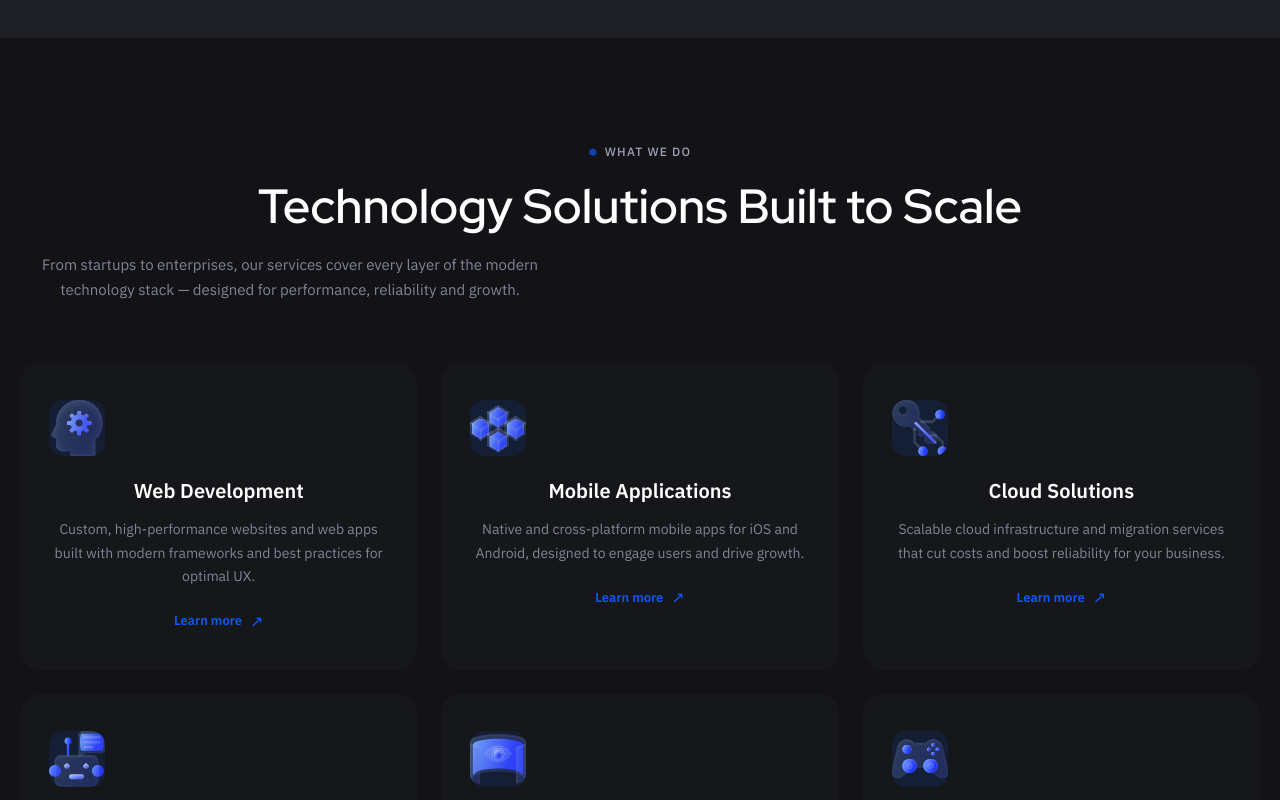
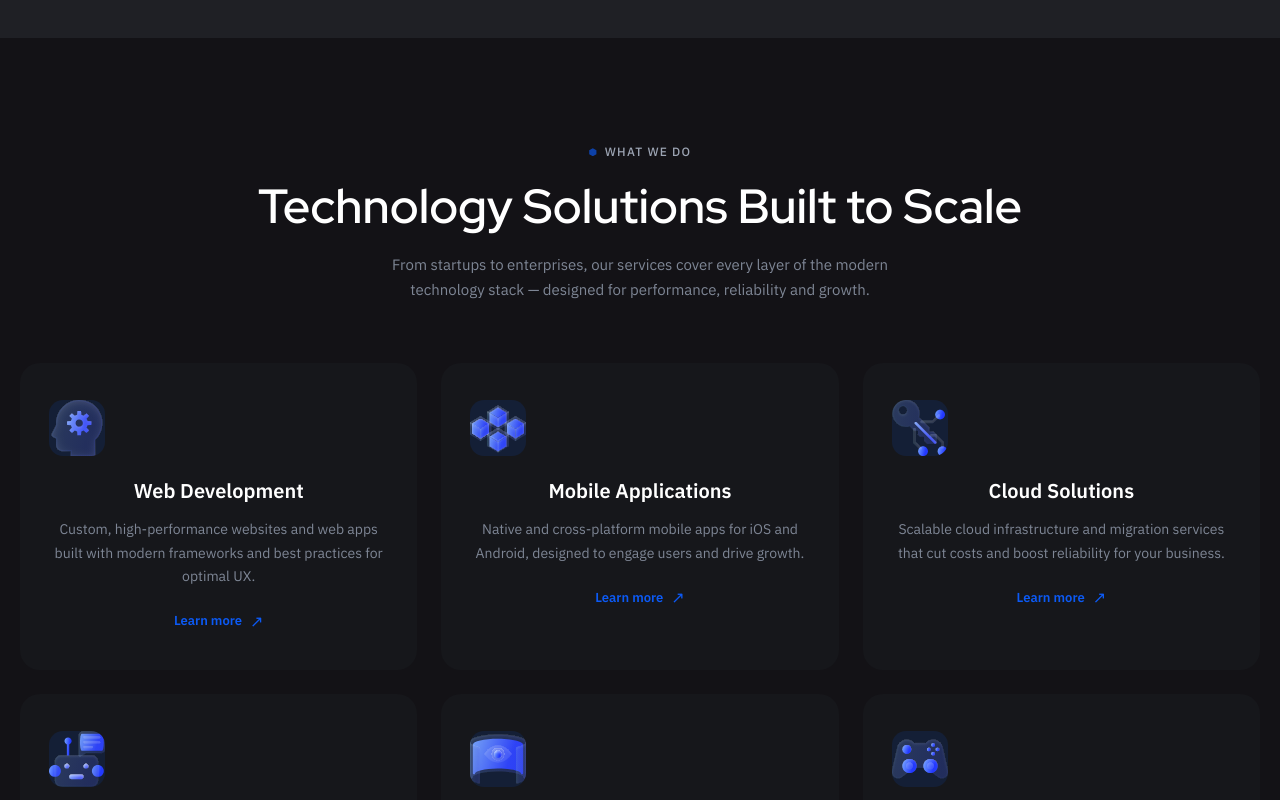
Before and after one commit to AppGitUsers/TechLand, a React (Vite) app: page / in a window 1280 px wide. Shown: the part 1180-1980 px from the top of the page. Built offline with nearby package versions, Linux system fonts and the light colour scheme.

Commit message:
Added UpComing Tech

```diff
--- a/src/App.jsx
+++ b/src/App.jsx
@@ -14,6 +14,7 @@ import TestimonialsSection from './components/TestimonialsSection'
 import FAQSection from './components/FAQSection'
 import FooterSection from './components/FooterSection'
 import ScrollTopButton from './components/ScrollTopButton'
+import UpComingTech from './components/UpComingTech'
 function useReveal() {
   useEffect(() => {
     const els = document.querySelectorAll(".reveal");
@@ -55,6 +56,7 @@ function App() {
         <ServicesSection />
         <WhySection />
         <BlogSection />
+        <UpComingTech/>
         <TeamSection />
         <TestimonialsSection />
         <FAQSection />
--- a/src/components/FAQSection.jsx
+++ b/src/components/FAQSection.jsx
@@ -9,7 +9,7 @@ const FAQS = [
 ];
 function FAQSection() {
   return (
-    <section className="section" id="faq">
+    <section className="section faq-section" id="faq">
       <div className="container">
         <div className="heading-section reveal" style={{ textAlign: "center" }}>
           <div className="tag-label" style={{ justifyContent: "center" }}><span className="hex-dot" style={{ background: "var(--orange)" }} />FAQ</div>
--- a/src/components/GlobalStyles.jsx
+++ b/src/components/GlobalStyles.jsx
@@ -154,7 +154,45 @@ const GLOBAL_CSS = `
   }
 
   /* Heading section */
-  .heading-section { margin-bottom: 60px; }
+  .heading-section {
+  margin-bottom: 60px;
+}
+
+.services-section .heading-section {
+  text-align: center;
+  max-width: 800px;
+  margin-left: auto;
+  margin-right: auto;
+}
+
+.services-section .tag-label {
+  justify-content: center;
+}
+
+.services-section .sub {
+  margin-left: auto;
+  margin-right: auto;
+}
+
+upcoming-section {
+  background: var(--body-bg);
+}
+.upcoming-section .heading-section {
+  text-align: center;
+  max-width: 800px;
+  margin-left: auto;
+  margin-right: auto;
+}
+
+.upcoming-section .tag-label {
+  justify-content: center;
+}
+
+.upcoming-section .sub {
+  margin-left: auto;
+  margin-right: auto;
+}
+
   .heading-section .sub { color: var(--gray); font-size: 15px; margin-top: 16px; max-width: 540px; line-height: 1.7; }
 
   /* Marquee wrapper */
@@ -337,9 +375,9 @@ const GLOBAL_CSS = `
   .team-social { display: flex; gap: 10px; justify-content: center; flex-wrap: wrap; }
   .team-social-link { width: 36px; height: 36px; border-radius: 50%; border: 1px solid var(--gray3); color: var(--gray); display: flex; align-items: center; justify-content: center; font-size: 14px; transition: var(--transition); }
   .team-social-link:hover { background: var(--primary); border-color: var(--primary); color: var(--white); }
-
+  .team-section { background: var(--body-bg2); }
   /* Testimonials */
-  .testimonials-section { background: var(--body-bg2); }
+  .testimonials-section {}
   .testimonial-slider { display: grid; grid-template-columns: repeat(3, 1fr); gap: 24px; }
   @media (max-width: 991px) { .testimonial-slider { grid-template-columns: repeat(2,1fr); } }
   @media (max-width: 575px) { .testimonial-slider { grid-template-columns: 1fr; } }
@@ -354,7 +392,11 @@ const GLOBAL_CSS = `
   .testimonial-company { font-size: 12px; color: var(--gray); }
 
   /* FAQ */
-  .faq-section {}
+  .faq-section {background: var(--body-bg2);}
+  .faq-section .sub {
+  margin-left: auto;
+  margin-right: auto;
+}
   .faq-wrap { max-width: 860px; margin: 0 auto; }
   .faq-item { border: 1px solid var(--dark2); border-radius: 16px; margin-bottom: 16px; overflow: hidden; transition: border-color 0.3s; }
   .faq-item.open { border-color: rgba(12,90,245,0.4); }
@@ -451,3 +493,6 @@ function GlobalStyles() {
 }
 export default GlobalStyles
 // .container-full { max-width: 1440px; margin: 0 auto; }
+//  .upcoming-section {
+//   background: var(--body-bg2);
+// }
--- a/src/components/Header.jsx
+++ b/src/components/Header.jsx
@@ -1,5 +1,5 @@
 import { useState } from "react";
-const NAV_LINKS = ["Home", "Services", "About", "Portfolio", "Blog", "Contact"];
+const NAV_LINKS = ["Home", "Services","UpComingTech", "About", "Portfolio", "Blog", "Contact"];
 function Header({ scrolled }) {
   const [open, setOpen] = useState(false);
   return (
--- a/src/components/TeamSection.jsx
+++ b/src/components/TeamSection.jsx
@@ -7,7 +7,7 @@ const TEAM = [
 
 function TeamSection() {
   return (
-    <section className="section" id="team">
+    <section className="section team-section" id="team">
       <div className="container">
         <div className="heading-section reveal" style={{ textAlign: "center" }}>
           <div className="tag-label" style={{ justifyContent: "center" }}><span className="hex-dot" style={{ background: "var(--green)" }} />Our People</div>
--- a/src/components/TestimonialsSection.jsx
+++ b/src/components/TestimonialsSection.jsx
@@ -8,7 +8,8 @@ const TESTIMONIALS = [
 ];
 function TestimonialsSection() {
   return (
-    <section className="section testimonials-section" id="testimonials">
+    <section className="section" id="testimonials">
+      {/* testimonials-section */}
       <div className="container">
         <div className="heading-section reveal" style={{ textAlign: "center" }}>
           <div className="tag-label" style={{ justifyContent: "center" }}><span className="hex-dot" style={{ background: "var(--primary)" }} />Social Proof</div>
--- /dev/null
+++ b/src/components/UpComingTech.jsx
@@ -0,0 +1,30 @@
+const SERVICES = [
+  { icon: "/icon/icon-box-1.svg", title: "N8N Automation", desc: "We design and implement powerful automation workflows using n8n to connect your tools, automate repetitive tasks, and streamline operations. Improve efficiency, reduce manual work, and scale your business with reliable workflow automation."},
+  { icon: "/icon/icon-box-2.svg", title: "Gen AI", desc: "We build advanced Generative AI solutions including chatbots, AI assistants, and intelligent automation systems that can generate content, analyze data, and improve business efficiency." },
+];
+function UpComingTech(){
+return(
+    <section className="section upcoming-section" id="upcomingtech">
+        <div className="container">
+            <div className="heading-section reveal">
+                <div className="tag-label"><span className="hex-dot" style={{ background: "var(--primary)" }} />What We Do</div>
+                <h2 style={{ marginTop: 16 }}>Emerging Technologies Shaping the Future</h2>
+                <p className="sub">From emerging startups to forward-thinking enterprises, our future-ready solutions leverage cutting-edge technologies to drive innovation, efficiency, and long-term business growth.</p>
+            </div>
+            <div className="grid-3">
+                {SERVICES.map((s, i) => (
+                    <div key={i} className={`service-card reveal reveal-delay-${(i % 3) + 1}`}>
+                        <div className="icon-link">
+                        <img className="service-icon" src={s.icon} alt = {s.title}></img>
+                    </div>
+                    <div className="service-title">{s.title}</div>
+                    <p className="service-desc">{s.desc}</p>
+                    <a href="#contact" className="service-link">Learn more  <span className="service-link-arrow">↗</span></a>
+                    </div>
+                ))}
+            </div>
+        </div>
+    </section>
+)
+}
+export default UpComingTech
```
